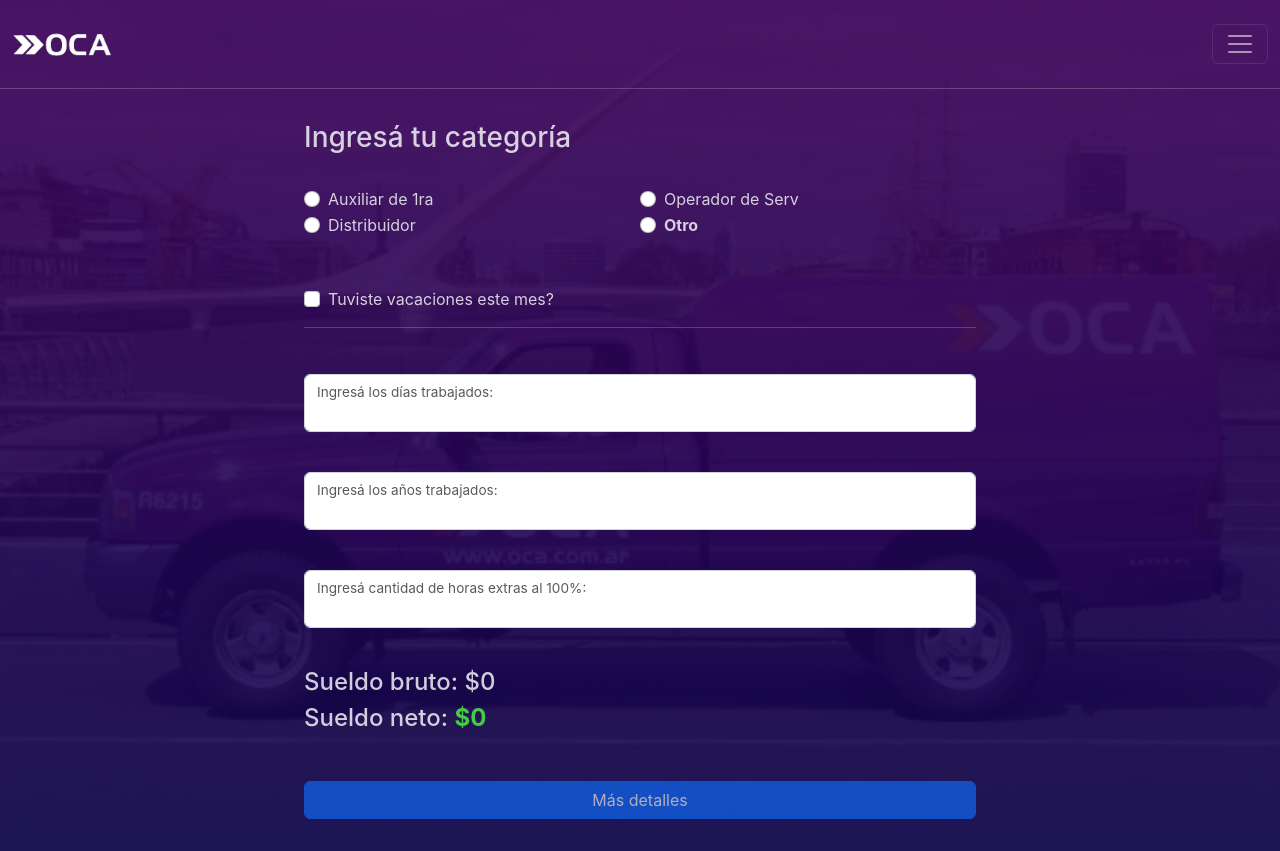
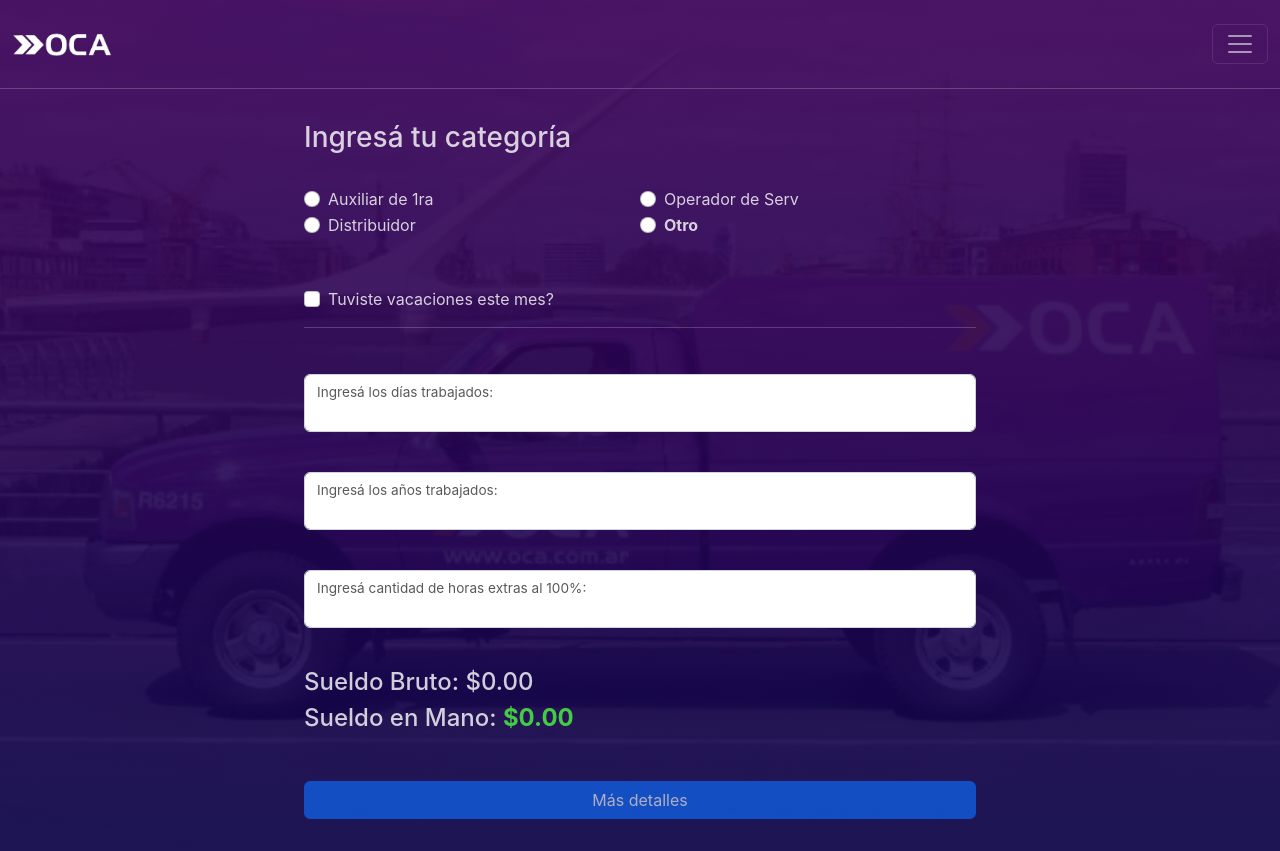
Before and after one commit to Fernskt/Oca-React-App, a React (Create React App) app: page / in a window 1280 px wide. Built offline with nearby package versions, Linux system fonts and the light colour scheme.

Commit message:
correccion Hooks

```diff
--- a/src/components/Calcu.js
+++ b/src/components/Calcu.js
@@ -3,9 +3,12 @@ import React from "react";
 import { useState } from 'react';
 
 
+
 export default function Calcu(props) {
 
   let {opcion} = props;
+
+
 
   const[dias, setDias] = useState('')
   const[anios, setAnios] = useState('')
@@ -20,6 +23,21 @@ export default function Calcu(props) {
   const manejarHoras = (e)=>{
     setHoras(e.target.value)
   }
+
+  const hora100 = opcion * 0.0104;
+  const dia = opcion / 24;
+  const sueldoBasicoACobrar = (opcion / 30) * dias;
+  const hora100dia = horas * (hora100 * 1.12);
+  const especialidad = sueldoBasicoACobrar * 0.12;
+  const promHs = 904.62;
+  const antiguedad = ((sueldoBasicoACobrar + hora100dia + especialidad + promHs) * 0.01) * anios;
+  const viatico = dia * 0.368358;
+  const comida = dia * 0.184843;
+  const viaticoPorMes = viatico * (dias - 6);
+  const comidaPorMes = comida * (dias - 6);
+  const totalBruto = antiguedad + hora100dia + especialidad + parseFloat(opcion);
+  const deducciones = totalBruto * 0.215;
+  const totalNeto = (viaticoPorMes + comidaPorMes + totalBruto) - deducciones
 
 
   return (
@@ -52,13 +70,15 @@ export default function Calcu(props) {
       </form>
 
 
-          <h4>Sueldo bruto:  ${opcion}</h4>
-          <h4>Sueldo neto: <span className='bruto'>${opcion}</span></h4>
+          <h4>Sueldo Bruto:  ${totalBruto.toFixed(2)}</h4>
+          <h4>Sueldo en Mano: <span className='bruto'>${totalNeto.toFixed(2)}</span></h4>
 
       <div class="d-grid gap-2 mt-5 mb-3">
-          <button class="btn btn-primary" data-bs-target="#exampleModalToggle" data-bs-toggle="modal" onclick="calcularSueldo()" disabled={dias > 30 || dias === ''}>Más detalles</button>
+          <button class="btn btn-primary"  disabled={dias > 30 || dias === ''}>Más detalles</button>
 
       </div>
+
+
   </>
 
   );
```
Also changed, not shown: src/components/Modal.js (added).
